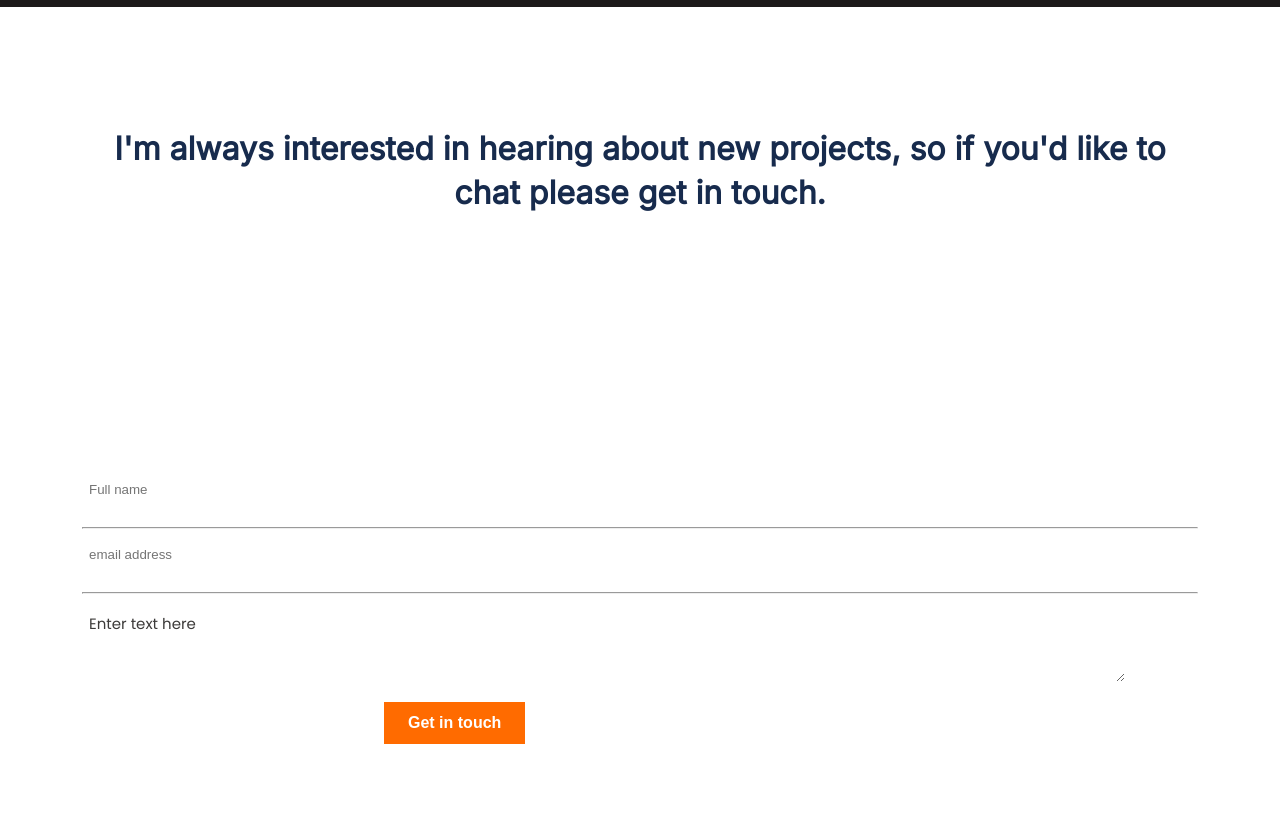
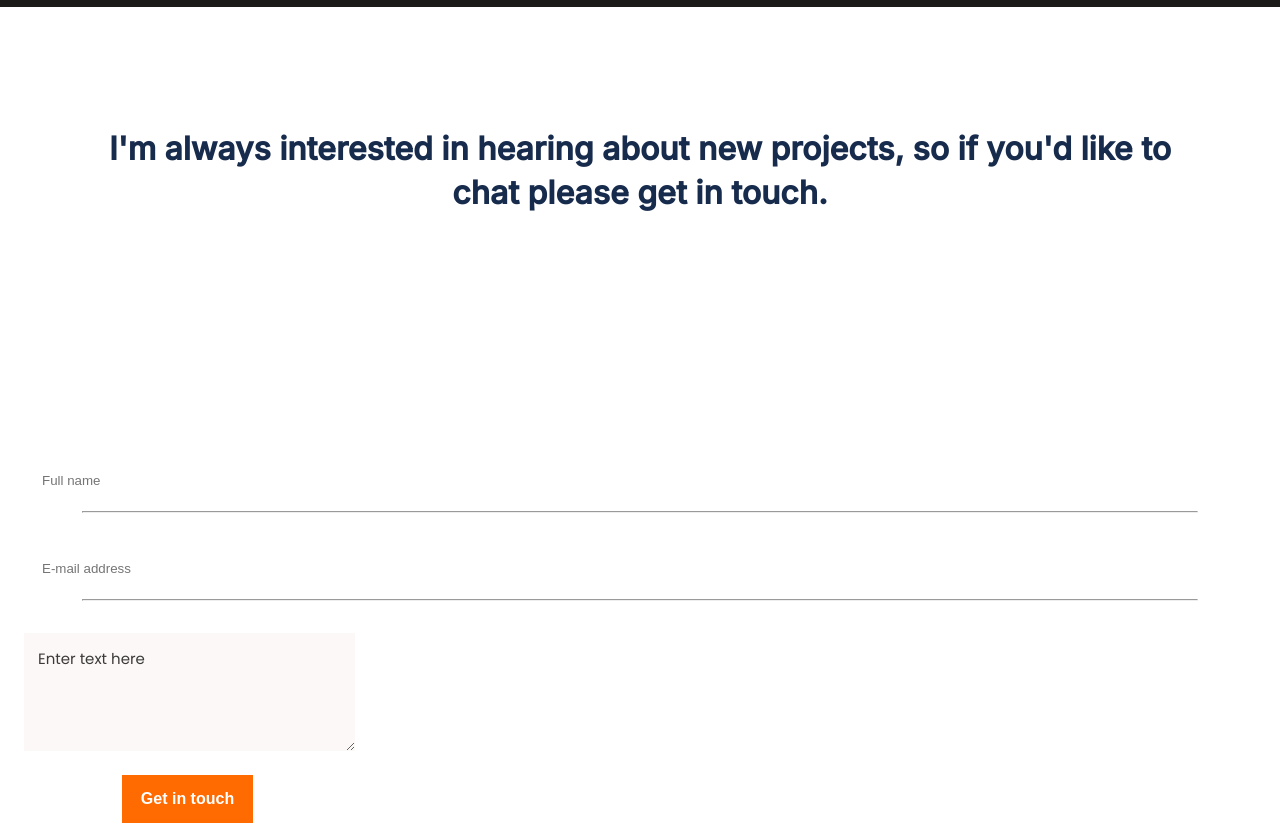
Before and after one commit to RuriEnciso/Portfolio-setup-and-mobile, a plain HTML site: page index.html in a window 1280 px wide. Shown: the part 9460-10286 px from the top of the page. Drawn offline with Linux system fonts and the light colour scheme; files whose address does not match are found by name.

Commit message:
Fix html and CSS

```diff
--- a/index.html
+++ b/index.html
@@ -167,17 +167,17 @@
             <p class="text-form">
                 I'm always interested in hearing about new projects, so if you'd like to chat please get in touch.
             </p>
-            <form action="https://formspree.io/f/mayzozrb" method="POST">
+            <form class="Contactme" action="https://formspree.io/f/mayzozrb" method="POST">
                 <label for = "name"></label>
                 <input type="text" id="name" name="name" class="input-padron" required placeholder="Full name">
                 <hr>
 
                 <label for="mail"></label>
-                <input type="email" id="mail" name="email" class="input-padron" required placeholder="email address">
+                <input type="email" id="mail" name="email" class="input-padron" required placeholder="E-mail address">
                 <hr>
 
                 <label for="msj"></label>
-                <textarea rows="4" cols="50" maxlength="500" id="msj" placeholder="Enter text here" required></textarea>
+                <textarea class="contacttext" maxlength="500" placeholder="Enter text here" required></textarea>
                 <button class="form-buttom" type="submit">Get in touch</button>
             </form>
             <hr>
--- a/styles.css
+++ b/styles.css
@@ -1,3 +1,4 @@
+@import url('https://fonts.googleapis.com/css2?family=Crete+Round&family=Inter:wght@500&family=Poppins:wght@500&display=swap');
 body {
   margin: 0 auto;
   background-size: cover;
@@ -244,13 +245,13 @@ body {
   margin-top: -25px;
 }
 
-.input-padron {
+/*.input-padron {
   display: block;
   margin: 0 5% 20px;
   padding: 10px 25px;
   width: 50%;
   border: none;
-}
+}*/
 
 textarea::placeholder {
   left: 12px;
@@ -399,23 +400,17 @@ textarea::placeholder {
     background-color: #fff;
   }
 
-  .input-padron {
-    display: block;
-    margin: 0 5% 20px;
-    padding: 10px 25px;
-    width: 50%;
-    border: none;
-  }
 
-  textarea {
+  /*textarea {
     display: block;
     margin: 0 5% 20px;
     padding: 10px 25px;
     border: none;
     width: 79%;
-  }
+  }*/
 
   .text-form {
+    display: flex;
     color: #172b4d;
     font-family: 'Inter', serif;
     font-weight: 700;
@@ -424,6 +419,45 @@ textarea::placeholder {
     text-align: center;
     margin: 120px 8% 1px;
   }
+  .text-form input {
+    font-family: 'Inter';
+    font-style: normal;
+    font-weight: 400;
+    font-size: 15px;
+    line-height: 24px;
+  }
+
+  .Contactme input[type=email]{
+    margin-top: 39px;
+
+  }
+  .Contactme {
+    display: flex;
+    flex-direction: column;
+
+  }
+
+  .Contactme .contacttext{
+    height: 114px;
+    width: 327px;
+    margin: 24px;
+    background-color: #fbf8f7;
+    border: none;
+  }
+
+  .Contactme .contacttext::placeholder {
+    padding-top: 12px;
+    padding-left: 12px;
+  }
+
+  .input-padron{
+    border: none;
+    margin-left: 40px;
+    margin-right: 40px;
+    margin-bottom: 14px;
+  }
+
+
 
   .form-buttom {
     background-color: #ff6b00;
@@ -433,9 +467,13 @@ textarea::placeholder {
     justify-content: center;
     font-size: 16px;
     font-weight: 700;
-    padding: 12px 24px;
-    margin-left: 30%;
+    margin-left: ;
     cursor: pointer;
+    height: 48px;
+    width: 131px;
+    align-items:center;
+    margin-left: 122px;
+    margin-right: 122px;
   }
 
   .form-buttom:hover {
```
